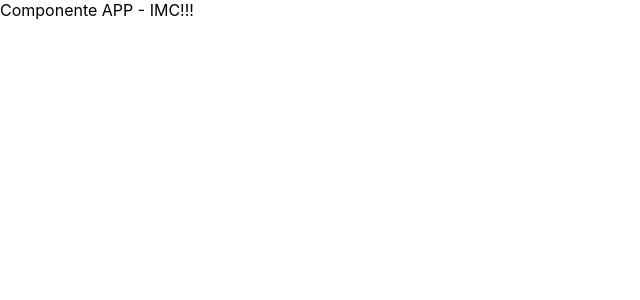
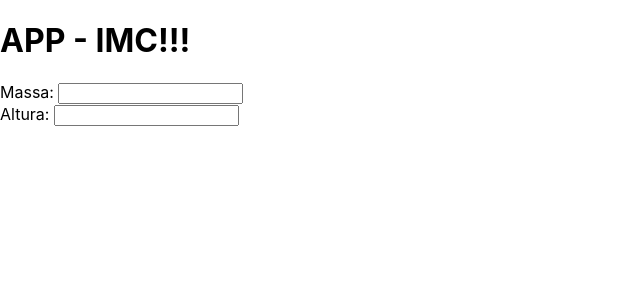
Before and after one commit to orivaldosantana/app_imc_react, a React (Create React App) app: page / in a window 1280 px wide. Shown: the top 300 px of the page, without its empty margins (0-640 px from the left). Built offline with nearby package versions, Linux system fonts and the light colour scheme.

Commit message:
Versão inicial do formulário

```diff
--- a/src/App.js
+++ b/src/App.js
@@ -1,4 +1,5 @@
-import React from 'react';
+import React, { Component } from 'react';
+import IMCForm from './components/form';
 
 /*
 Estrutura geral do APP - Rascunho
@@ -13,10 +14,15 @@ Estrutura geral do APP - Rascunho
 */
 
 
-export default function App() {
-    return (
-        <div>
-            Componente APP - IMC!!!
-        </div>
-  );
+export default class App extends Component {
+
+
+  render(){
+   return (
+      <div>
+        <h1> APP - IMC!!!   </h1>
+        <IMCForm />
+      </div>
+    );
+  }
 }
--- /dev/null
+++ b/src/components/form.js
@@ -0,0 +1,18 @@
+import React from 'react';
+
+
+export default function IMCForm(props) {
+
+    return (
+        <div>
+            <div>
+                <label>Massa: </label>
+                <input id="massa" />
+            </div>
+            <div>
+                <label>Altura: </label>
+                <input id="altura" />
+            </div>
+        </div>
+    );
+}
```
